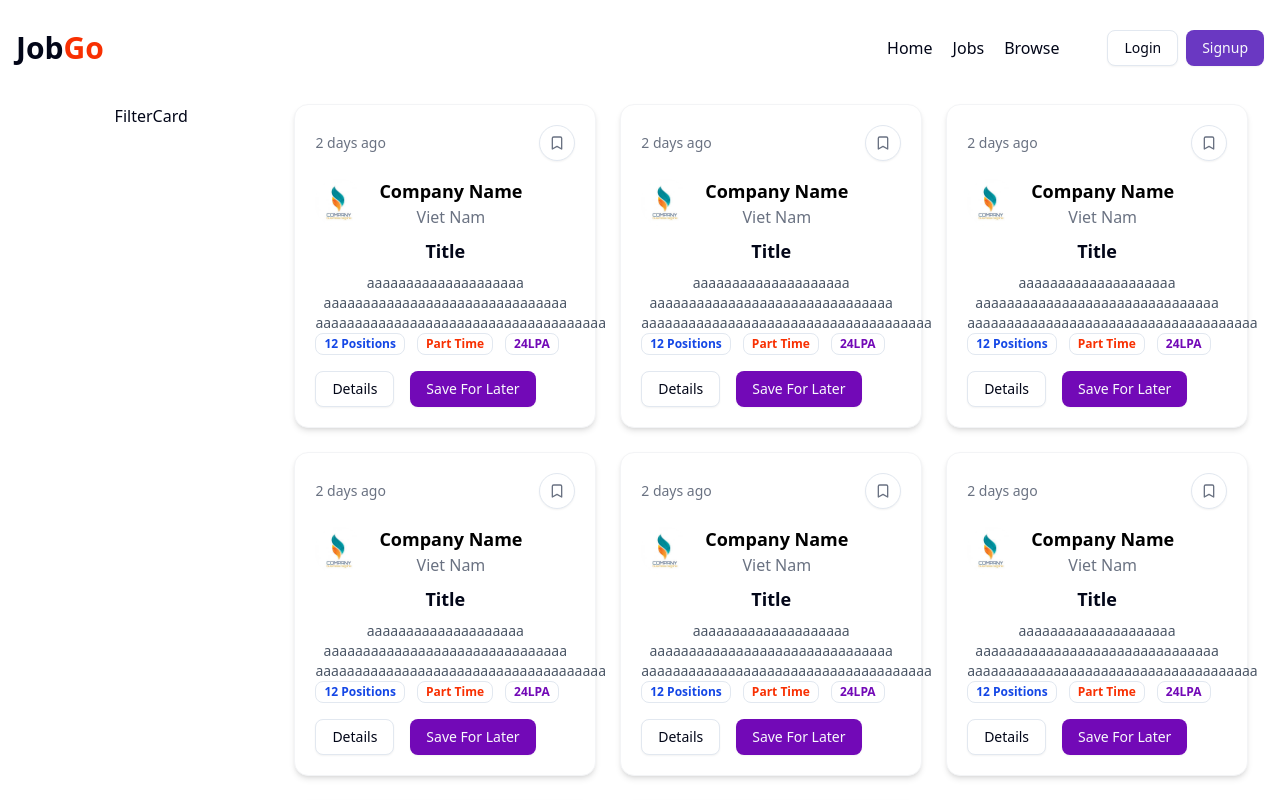
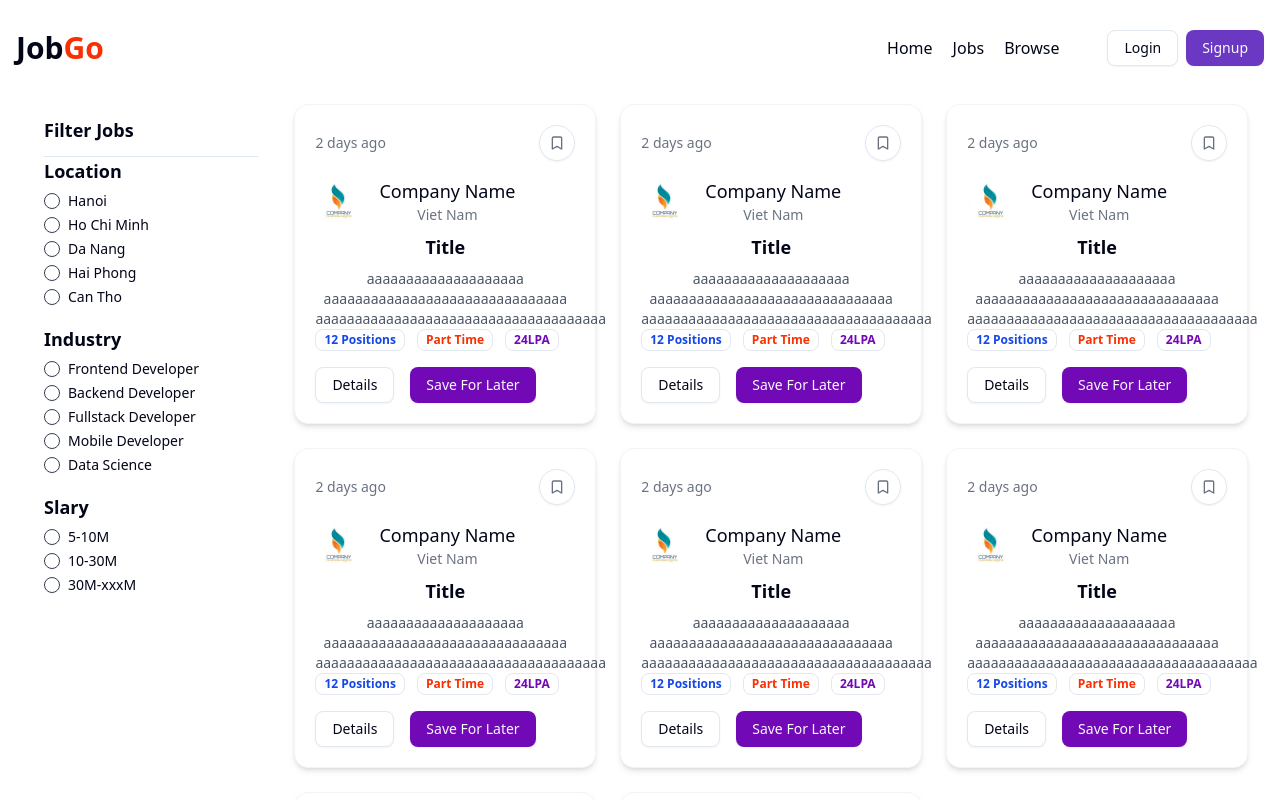
Before and after one commit to nguyendungnd204/jobgo-frontend, a React (Vite) app: page /jobs in a window 1280 px wide. Shown: the top 800 px of the page. Built offline with nearby package versions, Linux system fonts and the light colour scheme; no server answers.

Commit message:
add FilterCard UI

```diff
--- a/src/components/FilterCard.jsx
+++ b/src/components/FilterCard.jsx
@@ -1,8 +1,46 @@
 import React from 'react'
+import { RadioGroup, RadioGroupItem } from './ui/radio-group'
+import { Label } from './ui/label'
 
+const filterData = [
+  {
+    filterType: "Location",
+    array: ["Hanoi", "Ho Chi Minh", "Da Nang", "Hai Phong", "Can Tho"]
+  },
+  {
+    filterType: "Industry",
+    array: ["Frontend Developer", "Backend Developer", "Fullstack Developer", "Mobile Developer", "Data Science"]
+  },
+  {
+    filterType: "Slary",
+    array: ["5-10M", "10-30M", "30M-xxxM"]
+  },
+]
 const FilterCard = () => {
   return (
-    <div>FilterCard</div>
+    <div className='text-left w-full bg-white p-3 rounded-md'>
+      <h1 className='font-bold text-lg'>Filter Jobs</h1>
+      <hr className='mt-3' />
+      <RadioGroup>
+        {
+          filterData.map((data, index) => (
+            <div>
+              <h1 className='font-bold text-lg'>{data.filterType}</h1>
+              {
+                data.array.map((item, index) => {
+                  return (
+                    <div className='flex items-center space-x-2 my-2'>
+                      <RadioGroupItem value={item} className='border border-gray-700' />
+                      <Label>{item}</Label>
+                    </div>
+                  )
+                })
+              }
+            </div>
+          ))
+        }
+      </RadioGroup>
+    </div>
   )
 }
 
--- a/src/components/Job.jsx
+++ b/src/components/Job.jsx
@@ -9,7 +9,7 @@
   return (
     <div className='w-full max-w-xs p-5 rounded-xl shadow-md bg-white border border-gray-100'>
       <div className='flex items-center justify-between text-sm text-gray-500'>
-        <p>2 days ago</p>
+        <p className='text-sm text-gray-500'>2 days ago</p>
         <Button variant='outline' className='rounded-full' size='icon'>
           <Bookmark className='w-4 h-4' />
         </Button>
@@ -20,8 +20,8 @@
           <AvatarImage src={logo} alt='Company Logo' />
         </Avatar>
         <div>
-          <h2 className='text-lg font-semibold text-black'>Company Name</h2>
-          <p className='text-gray-500'>Viet Nam</p>
+          <h1 className='font-medium text-lg'>Company Name</h1>
+          <p className=' text-sm text-gray-500'>Viet Nam</p>
         </div>
       </div>
 
```
